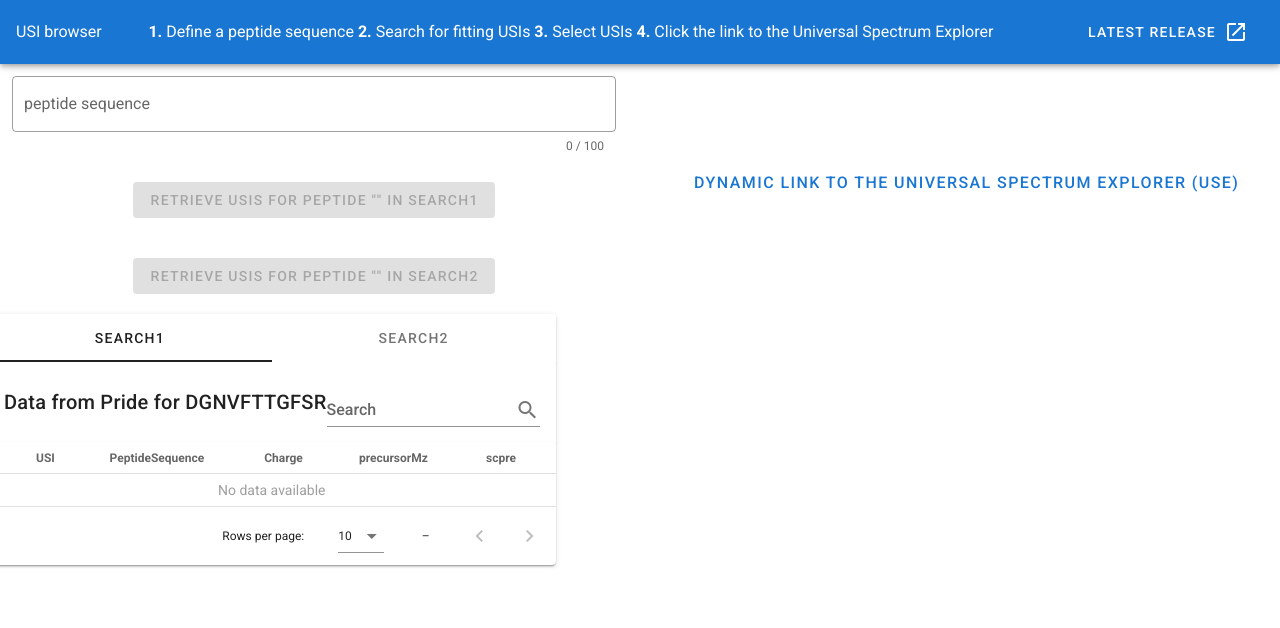
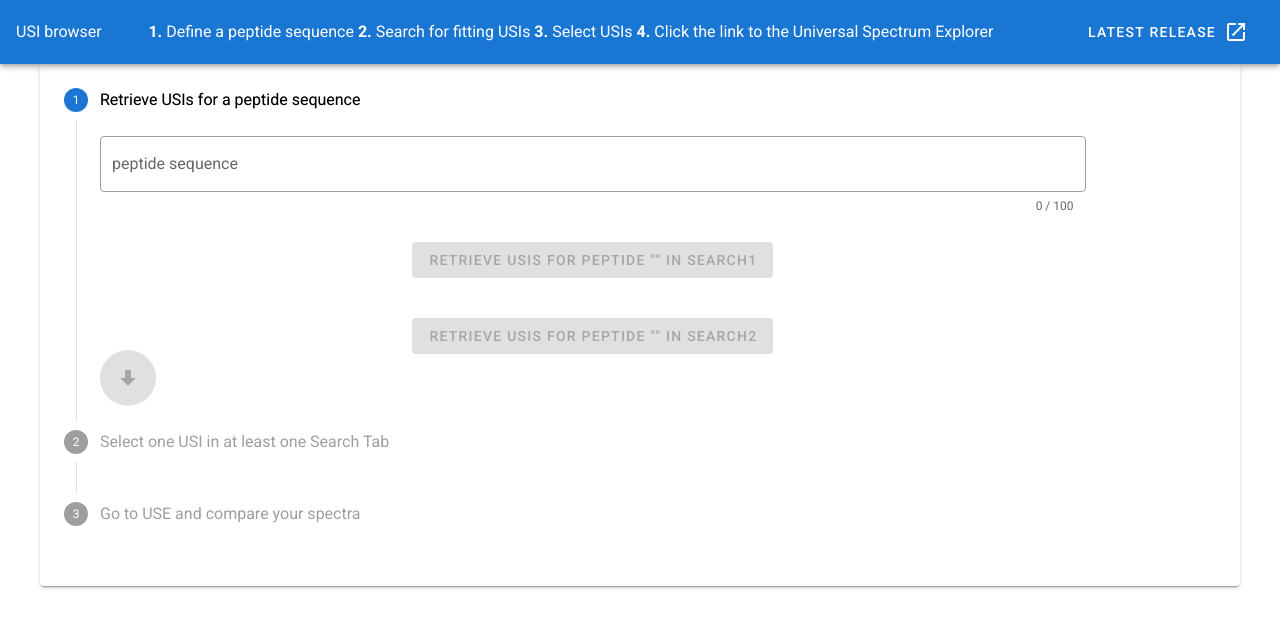
Before and after one commit to tkschmidt/usiBrowser, a Vue app: page / in a window 1280 px wide. Shown: the top 628 px of the page. Built offline with nearby package versions, Linux system fonts and the light colour scheme; no server answers.

Commit message:
ui refactoring and linting

```diff
--- a/src/App.vue
+++ b/src/App.vue
@@ -12,7 +12,8 @@
       <v-spacer>
       </v-spacer>
       <v-spacer>
-        <b>1.</b> Define a peptide sequence<em></em> <b>2.</b> Search for fitting USIs <b>3.</b> Select USIs <b>4.</b> Click the link to the Universal Spectrum Explorer
+        <b>1.</b> Define a peptide sequence<em></em> <b>2.</b> Search for fitting USIs <b>3.</b> Select USIs <b>4.</b>
+        Click the link to the Universal Spectrum Explorer
       </v-spacer>
       <v-spacer>
       </v-spacer>
@@ -28,34 +29,37 @@
     </v-app-bar>
 
     <v-main>
-      <v-row
-          justify="center"
-          align="center">
-        <v-col
-            cols="6"
-            md="6"
-        >
-          <PeptideSelection/>
-        </v-col>
-        <v-col
-            cols="6"
-            md="6"
-            align="center"
-
-        >
-          <a v-bind:href= $store.state.combinedUrl target="_blank" class="v-btn" >dynamic link to the Universal Spectrum Explorer (USE) </a>
-        </v-col>
-      </v-row>
-      <v-row>
-        <tabs/>
-      </v-row>
+      <v-stepper
+          v-model="e6"
+          vertical
+          class="mx-10"
+      >
+        <v-stepper-step :complete="e6 > 1" step="1" editable>Retrieve USIs for a peptide sequence</v-stepper-step>
+        <v-stepper-content step="1">
+          <v-row>
+            <PeptideSelection @nextStep="e6++"/>
+          </v-row>
+        </v-stepper-content>
+        <v-stepper-step :complete="e6 > 2" step="2" editable>Select one USI in at least one Search Tab</v-stepper-step>
+        <v-stepper-content step="2">
+          <v-row>
+            <tabs ref="tab" class="ma-5" @nextStep="e6++"/>
+          </v-row>
+        </v-stepper-content>
+        <v-stepper-step :complete="e6 > 3" step="3">
+          Go to USE and compare your spectra
+        </v-stepper-step>
+        <v-stepper-content step="3">
+            <v-btn class="pa-3" color="primary" dark :href="$store.state.combinedUrl" target="_blank" medium>Dynamic link to the USE</v-btn>
+        </v-stepper-content>
+      </v-stepper>
     </v-main>
   </v-app>
 </template>
 
 <script>
-import PeptideSelection from './components/PeptideSelection.vue';
-import tabs from './components/2_wayselection_tab';
+import PeptideSelection from '@/components/PeptideSelection.vue';
+import tabs from '@/components/2_wayselection_tab';
 
 export default {
   name: 'App',
@@ -66,6 +70,7 @@ export default {
   },
 
   data: () => ({
+    e6: 1
     //
   }),
 };
--- a/src/components/2_wayselection_tab.vue
+++ b/src/components/2_wayselection_tab.vue
@@ -25,26 +25,42 @@
             color="basil"
             flat
         >
-          <Table v-bind:tableId=item.id v-bind:peptideSequence=item.sequence />
+          <Table :ref="'tableRef'+item.id" :tableId="item.id" :peptideSequence="item.sequence" @usiSelected="checkAndEnableNext"/>
         </v-card>
       </v-tab-item>
     </v-tabs-items>
+    <v-btn :disabled="!moveOn" fab color="primary" @click="progress">
+      <v-icon>mdi-arrow-down-bold</v-icon>
+    </v-btn>
+
   </v-card>
 </template>
 
 <script>
 import Table from './Table.vue'
 
-
 export default {
   components: {
     Table,
   },
-  data () {
+  data() {
     return {
+      moveOn: false,
       tab: null,
-      items: [{'title': 'search1', id: 'search1', sequence:this.$store.state.peptide1},
+      items: [{'title': 'search1', id: 'search1', sequence: this.$store.state.peptide1},
         {'title': 'search2', id: 'search2', sequence: this.$store.state.peptide2}]
-    }}
+    }
+  },
+  methods: {
+    checkAndEnableNext() {
+      this.moveOn = this.$store.state.use1 !== "" || this.$store.state.use2 !== "";
+    },
+    progress() {
+      this.$emit("nextStep", null);
+    },
+    resetTable(id) {
+      this.$refs['tableRef'+id].reset();
+    }
+  }
 }
 </script>
--- a/src/components/PeptideSelection.vue
+++ b/src/components/PeptideSelection.vue
@@ -23,7 +23,7 @@
               align="center"
               justify="center"
           >
-            <load-button txt='into second' id='search1'/>
+            <load-button txt='into second' id='search1' @peptideSet="peptideSetEvent"/>
           </v-col>
           <v-col
               cols="12"
@@ -31,10 +31,11 @@
               align="center"
               justify="center"
           >
-            <load-button txt='test123' id='search2'/>
+            <load-button txt='test123' id='search2' @peptideSet="peptideSetEvent"/>
           </v-col>
         </v-row>
       </v-row>
+      <v-btn :disabled="!moveOn" fab color="primary" @click="progress"><v-icon>mdi-arrow-down-bold</v-icon></v-btn>
     </v-container>
   </v-form>
 </template>
@@ -48,12 +49,19 @@ export default {
   },
   methods:{
     toSetPeptide() {
-      console.log(this.title);
       this.$store.commit('setGlobalPeptide', this.title);
+    },
+    progress() {
+      this.$emit("nextStep", null);
+    },
+    peptideSetEvent(id) {
+      this.moveOn = true;
+      this.$emit('peptideReset', id);
     }
 
   },
   data: () => ({
+    moveOn: false,
     valid: false,
     title: '',
     lastname: '',
--- a/src/components/Table.vue
+++ b/src/components/Table.vue
@@ -1,7 +1,7 @@
 <template>
   <v-card fluid>
     <v-card-title>
-      Data from Pride for {{peptideSequenceComputed}}
+      Data from Pride for {{ peptideSequenceComputed }}
       <v-spacer></v-spacer>
       <v-text-field
           v-model="search"
@@ -22,6 +22,7 @@
         dense
         class="elevation-1"
         :search="search"
+        items-per-page="5"
     >
     </v-data-table>
   </v-card>
@@ -44,12 +45,12 @@ export default {
         sortable: true,
         value: 'usi',
       },
-      { text: 'PeptideSequence', value: 'peptideSequence' },
-      { text: 'Charge', value: 'charge' },
-      { text: 'precursorMz', value: 'precursorMZ' },
-    //  { text: 'valid', value: 'valid' },
-    //  { text: 'Links', value: 'links.self.href' },
-      { text: 'scpre', value: 'attributes[0].value' }
+      {text: 'PeptideSequence', value: 'peptideSequence'},
+      {text: 'Charge', value: 'charge'},
+      {text: 'precursorMz', value: 'precursorMZ'},
+      //  { text: 'valid', value: 'valid' },
+      //  { text: 'Links', value: 'links.self.href' },
+      {text: 'scpre', value: 'attributes[0].value'}
     ],
     api: [],
   }),
@@ -58,12 +59,12 @@ export default {
     foo() {
       return this.selected;
     },
-    peptideSequenceComputed(){
-      var _peptideSequenceComputed;
-      if(this.tableId === "search1"){
+    peptideSequenceComputed() {
+      let _peptideSequenceComputed;
+      if (this.tableId === "search1") {
         _peptideSequenceComputed = this.$store.state.peptide1;
-      }else{
-        _peptideSequenceComputed =  this.$store.state.peptide2;
+      } else {
+        _peptideSequenceComputed = this.$store.state.peptide2;
       }
       this.doCall(_peptideSequenceComputed);
       return _peptideSequenceComputed;
@@ -71,34 +72,40 @@ export default {
   },
   watch: {
     foo() {
-      var id = this.tableId;
-      var usi = typeof this.selected[0] === "undefined"? "": this.selected[0]["usi"];
-      this.$store.commit('setUsi', {"id": id, "usi":usi});
+      let id = this.tableId;
+      let usi = typeof this.selected[0] === "undefined" ? "" : this.selected[0]["usi"];
+      this.$store.commit('setUsi', {"id": id, "usi": usi});
+      this.$emit('usiSelected', null);
     },
   },
   methods: {
     doCall(inputVariable) {
-      var that = this;
+      let that = this;
       axios
           .get('https://www.ebi.ac.uk/pride/ws/archive/v2/spectra?peptideSequence=' + inputVariable + '&pageSize=500')
           .then(function (response) {
-                if (typeof response.data._embedded !== 'undefined'){
+                if (typeof response.data._embedded !== 'undefined') {
                   let returnV = response.data._embedded.spectraevidences;
-                  that.api = returnV.filter((e)=>{return !e.decoy});
+                  that.api = returnV.filter((e) => {
+                    return !e.decoy;
+                  });
                   // that.api = response.data._embedded.spectraevidences;
                   that.$store.commit('setUsi', {"id": that.tableId, "usi": ''});
-                }else{
+                } else {
                   that.api = [];
                 }
               }
           );
+    },
+    reset() {
+      this.api = [];
     }
   },
-  mounted () {
-    var _peptideSequenceComputed = "";
-    if(this.tableId === "search1"){
+  mounted() {
+    let _peptideSequenceComputed = "";
+    if (this.tableId === "search1") {
       _peptideSequenceComputed = this.$store.state.peptide1;
-    }else {
+    } else {
       _peptideSequenceComputed = this.$store.state.peptide2;
     }
     this.doCall(_peptideSequenceComputed);
--- a/src/components/loadButton.vue
+++ b/src/components/loadButton.vue
@@ -22,7 +22,7 @@ export default {
       return this.$store.state.peptide.length > 0;
     },
     peptideSequence: ()=>{
-      if(this.id == "search1"){
+      if(this.id === "search1"){
         return this.$store.state.peptide1;
       }else{
         return this.$store.state.peptide2;
@@ -32,7 +32,7 @@ export default {
   methods:{
     setPeptide(){
       this.$store.commit('setPeptide', {"id": this.id});
-
+      this.$emit('peptideSet', this.id);
     }
 
   }
```
Also changed, not shown: src/store/store.js (+9 -9 lines).
